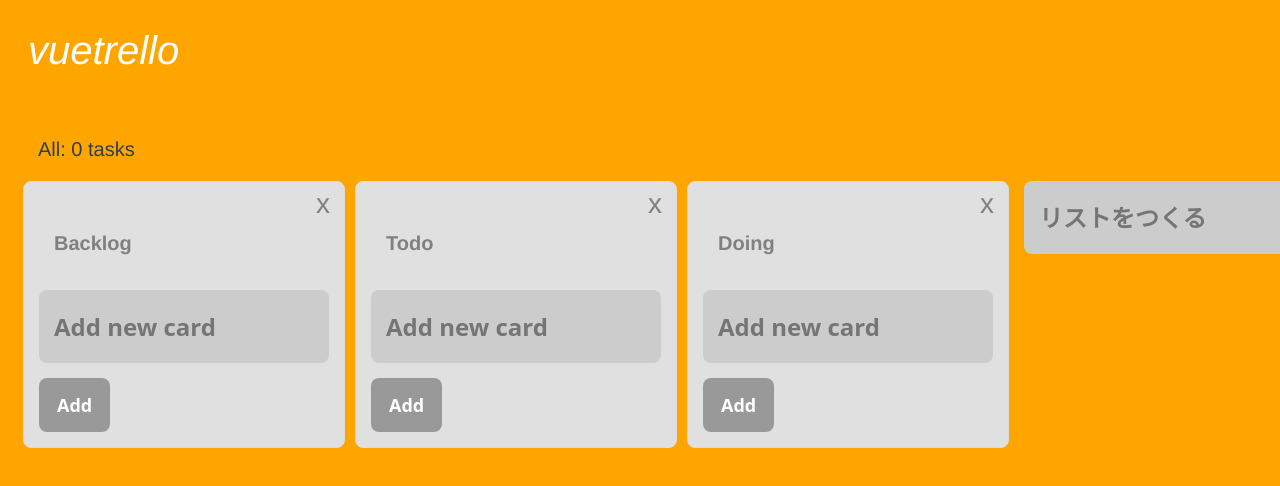
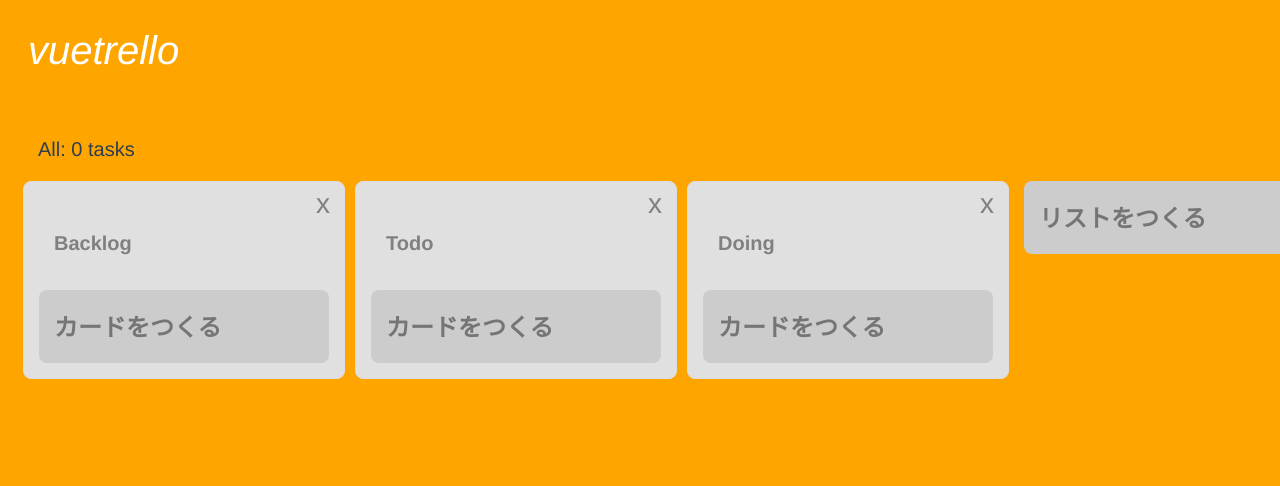
Before and after one commit to div-antk/vuetrello, a Vue app: page / in a window 1280 px wide. Shown: the top 486 px of the page. Built offline with nearby package versions, Linux system fonts and the light colour scheme.

Commit message:
fix card_add_form

```diff
--- a/src/components/CardAdd.vue
+++ b/src/components/CardAdd.vue
@@ -1,17 +1,23 @@
 <template>
-  <form class="addcard" @submit.prevent="addCardList">
+  <form :class="classList" @submit.prevent="addCardList">
     <input v-model="body"
     type="text"
     class="text-input"
-    placeholder="Add new card"
+    placeholder="カードをつくる"
+    @focusin="startEditing"
+    @focusout="finishEditing"
   />
-    <button type="submit" class="add-button">
+    <!-- フォームがアクティブの場合にボタンが出現 -->
+    <button type="submit"
+            class="add-button"
+            v-if="isEditing || titleExists">
       Add
     </button>
   </form>
 </template>
 
 <script>
+// import func from '../../vue-temp/vue-editor-bridge'
   export default {
     props: {
       listIndex: {
@@ -22,9 +28,37 @@
     data: function() {
       return {
         body: '',
+        isEditing: false,
         }
       },
+
+  computed: {
+    classList() {
+      const classList = ['addcard']
+
+      if (this.isEditing) {
+        classList.push('active')
+      }
+      // フォームに文字が入力されたときにボタンが緑になる
+      if (this.titleExists) {
+        classList.push('addable')
+      }
+      return classList
+    },
+    // フォームに文字が入力されたとき
+    titleExists() {
+      return this.body.length > 0
+    },
+  },
+
   methods: {
+    // フォームにフォーカスがあたってるかどうか
+    startEditing:function () {
+      this.isEditing = true
+    },
+    finishEditing: function() {
+      this.isEditing = false
+    },
     addCardToList: function() {
       this.$store.dispatch('addCardTolist', { body: this.body, listIndex: this.listIndex })
       this.body = ''
--- a/src/store/index.js
+++ b/src/store/index.js
@@ -38,6 +38,9 @@ const store = new Vuex.Store({
     removelist(state, payload) {
       state.lists.splice(payload.listIndex, 1)
     },
+    addCardToList(state, payload) {
+      state.lists[payload.listIndex].cards.push({ body: payload.body })
+    },
   },
   actions: {
     addlist(context, payload) {
@@ -45,6 +48,9 @@ const store = new Vuex.Store({
     },
     removelist(context, payload) {
       context.commit('removelist', payload)
+    },
+    addCardToList(context, payload) {
+      context.commit('addCardToList', payload)
     },
   },
   getters: {
```
